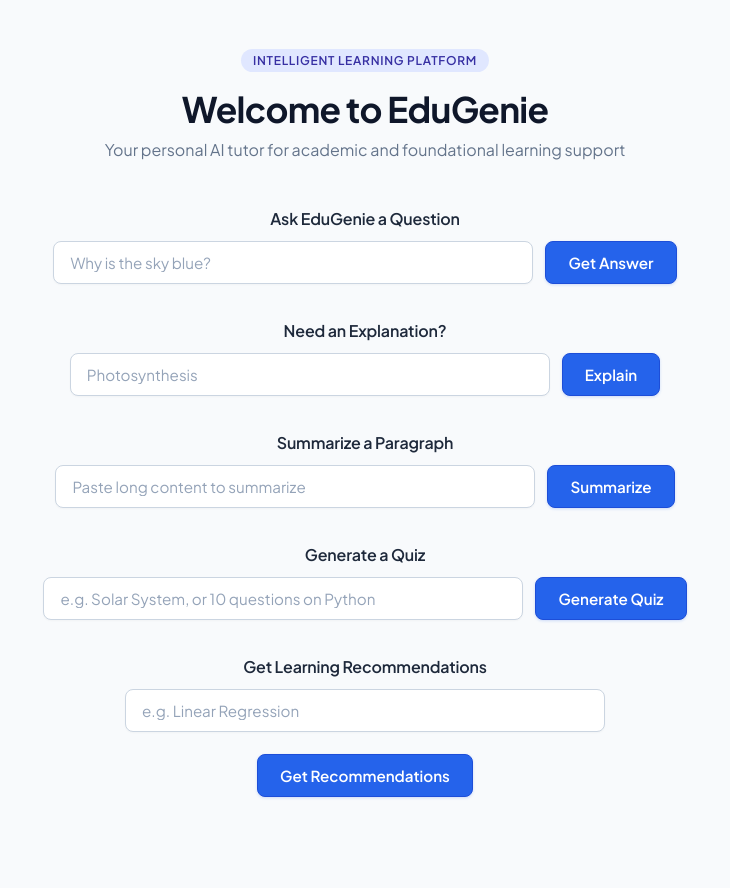
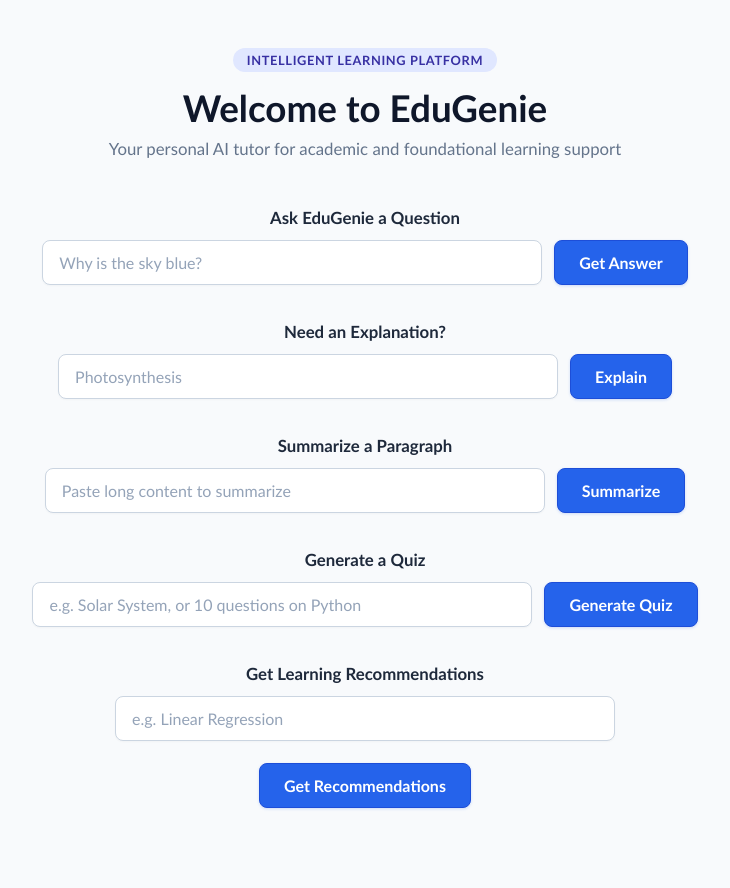
Before and after one commit to Krishnaveni-7/EduGenie, a FastAPI app: page / in a window 1280 px wide. Shown: the whole page, without its empty margins (275-1005 px from the left). Before the commit the page ends 799 px from the top, so only its background shows below. Run offline with FastAPI, Linux system fonts and the light colour scheme.

Commit message:
Add markdown rendering with marked.js and apply Calibri typography

```diff
--- a/static/style.css
+++ b/static/style.css
@@ -5,7 +5,7 @@
 }
 
 body {
-  font-family: "Plus Jakarta Sans", -apple-system, BlinkMacSystemFont, "Segoe UI", Roboto, sans-serif;
+  font-family: Calibri, "Segoe UI", Candara, Arial, sans-serif;
   background-color: #f8fafc;
   color: #0f172a;
   display: flex;
@@ -17,7 +17,7 @@ body {
 
 .container {
   width: 100%;
-  max-width: 740px;
+  max-width: 760px;
   display: flex;
   flex-direction: column;
   gap: 36px;
@@ -30,11 +30,11 @@ body {
 
 .brand-badge {
   display: inline-block;
-  font-size: 0.75rem;
+  font-size: 0.8rem;
   font-weight: 600;
   text-transform: uppercase;
-  letter-spacing: 0.06em;
-  padding: 4px 12px;
+  letter-spacing: 0.05em;
+  padding: 4px 14px;
   border-radius: 9999px;
   background-color: #e0e7ff;
   color: #3730a3;
@@ -42,15 +42,14 @@ body {
 }
 
 .header h1 {
-  font-size: 2.2rem;
+  font-size: 2.3rem;
   font-weight: 700;
   color: #0f172a;
-  letter-spacing: -0.02em;
   margin-bottom: 8px;
 }
 
 .header p {
-  font-size: 1rem;
+  font-size: 1.05rem;
   color: #64748b;
   font-weight: 400;
 }
@@ -64,10 +63,9 @@ body {
 }
 
 .section-card label {
-  font-size: 1rem;
+  font-size: 1.05rem;
   font-weight: 600;
   color: #1e293b;
-  letter-spacing: -0.01em;
 }
 
 .form-row {
@@ -85,11 +83,11 @@ body {
 .form-row input,
 .form-row textarea {
   flex: 1;
-  max-width: 480px;
+  max-width: 500px;
   width: 100%;
-  padding: 11px 16px;
-  font-size: 0.95rem;
-  font-family: inherit;
+  padding: 12px 16px;
+  font-size: 1rem;
+  font-family: Calibri, "Segoe UI", Candara, Arial, sans-serif;
   border: 1px solid #cbd5e1;
   border-radius: 8px;
   background-color: #ffffff;
@@ -106,14 +104,14 @@ body {
 .form-row input:focus,
 .form-row textarea:focus {
   border-color: #2563eb;
-  box-shadow: 0 0 0 3px rgba(37, 99, 235, 0.12);
+  box-shadow: 0 0 0 3px rgba(37, 99, 235, 0.15);
 }
 
 .btn-primary {
-  padding: 11px 22px;
-  font-size: 0.95rem;
+  padding: 12px 24px;
+  font-size: 1rem;
   font-weight: 600;
-  font-family: inherit;
+  font-family: Calibri, "Segoe UI", Candara, Arial, sans-serif;
   color: #ffffff;
   background-color: #2563eb;
   border: 1px solid #1d4ed8;
--- a/templates/index.html
+++ b/templates/index.html
@@ -4,9 +4,8 @@
   <meta charset="UTF-8">
   <meta name="viewport" content="width=device-width, initial-scale=1.0">
   <title>EduGenie - AI Learning Assistant</title>
-  <link rel="preconnect" href="https://fonts.googleapis.com">
-  <link rel="preconnect" href="https://fonts.gstatic.com" crossorigin>
-  <link href="https://fonts.googleapis.com/css2?family=Plus+Jakarta+Sans:wght@400;500;600;700&display=swap" rel="stylesheet">
+  <!-- Marked.js for rendering beautiful markdown -->
+  <script src="https://cdn.jsdelivr.net/npm/marked/marked.min.js"></script>
   <link rel="stylesheet" href="/static/style.css">
 </head>
 <body>
@@ -70,6 +69,14 @@
   </div>
 
   <script>
+    // Helper function to render text with marked.js if available
+    function renderMarkdown(text) {
+      if (window.marked && typeof window.marked.parse === "function") {
+        return window.marked.parse(text);
+      }
+      return text;
+    }
+
     // 1. Q&A Handler
     document.getElementById("qaForm").addEventListener("submit", async (e) => {
       e.preventDefault();
@@ -81,7 +88,8 @@
       try {
         const res = await fetch(`/qa?question=${encodeURIComponent(question)}`);
         const data = await res.json();
-        resultBox.innerHTML = `<strong class="title">Answer:</strong><div class="content-body">${data.answer || data.error || "No response received."}</div>`;
+        const responseText = data.answer || data.error || "No response received.";
+        resultBox.innerHTML = `<strong class="title">Answer:</strong><div class="content-body">${renderMarkdown(responseText)}</div>`;
       } catch (err) {
         resultBox.innerHTML = `<strong class="title">Answer:</strong><div class="error-state">Error: ${err.message}</div>`;
       }
@@ -102,7 +110,8 @@
           body: JSON.stringify({ topic })
         });
         const data = await res.json();
-        resultBox.innerHTML = `<strong class="title">Explanation:</strong><div class="content-body">${data.explanation || data.error || "No explanation received."}</div>`;
+        const responseText = data.explanation || data.error || "No explanation received.";
+        resultBox.innerHTML = `<strong class="title">Explanation:</strong><div class="content-body">${renderMarkdown(responseText)}</div>`;
       } catch (err) {
         resultBox.innerHTML = `<strong class="title">Explanation:</strong><div class="error-state">Error: ${err.message}</div>`;
       }
@@ -123,13 +132,14 @@
           body: JSON.stringify({ text })
         });
         const data = await res.json();
-        resultBox.innerHTML = `<strong class="title">Summary:</strong><div class="content-body">${data.summary || data.error || "No summary received."}</div>`;
+        const responseText = data.summary || data.error || "No summary received.";
+        resultBox.innerHTML = `<strong class="title">Summary:</strong><div class="content-body">${renderMarkdown(responseText)}</div>`;
       } catch (err) {
         resultBox.innerHTML = `<strong class="title">Summary:</strong><div class="error-state">Error: ${err.message}</div>`;
       }
     });
 
-    // 4. Quiz Handler (Dynamic Question Count & Interactive Checking)
+    // 4. Quiz Handler
     document.getElementById("quizForm").addEventListener("submit", async (e) => {
       e.preventDefault();
       const text = document.getElementById("quizText").value.trim();
@@ -211,7 +221,8 @@
       try {
         const res = await fetch(`/learn/recommendations?topic=${encodeURIComponent(topic)}`);
         const data = await res.json();
-        resultBox.innerHTML = `<strong class="title">Learning Recommendations for "${data.topic || topic}":</strong><div class="content-body">${data.recommendation || data.error || "No recommendations generated."}</div>`;
+        const responseText = data.recommendation || data.error || "No recommendations generated.";
+        resultBox.innerHTML = `<strong class="title">Learning Recommendations for "${data.topic || topic}":</strong><div class="content-body">${renderMarkdown(responseText)}</div>`;
       } catch (err) {
         resultBox.innerHTML = `<strong class="title">Learning Recommendations for "${topic}":</strong><div class="error-state">Error: ${err.message}</div>`;
       }
```
Also changed, not shown: other parts of static/style.css (+71 -21 lines).
